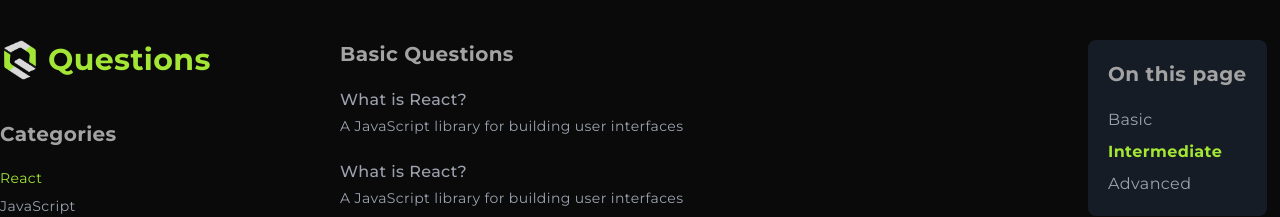
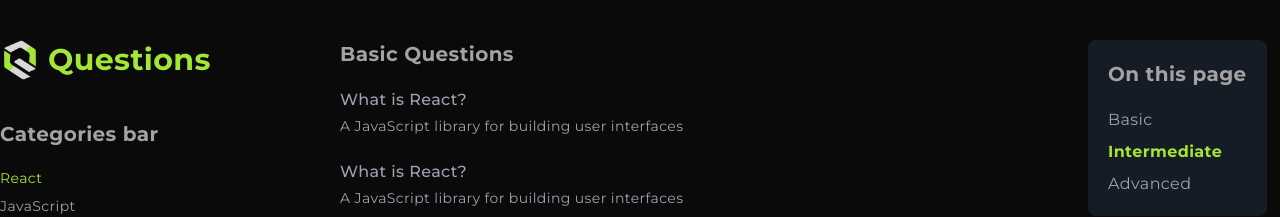
Before and after one commit to miraz66/web-development-interview-questions, a React (Vite) app: page / in a window 1280 px wide. Shown: the top 217 px of the page. Built offline with nearby package versions, Linux system fonts and the light colour scheme.

Commit message:
deploy config

```diff
--- a/src/Components/SideBar.jsx
+++ b/src/Components/SideBar.jsx
@@ -48,7 +48,7 @@
       </div>
 
       <div className="mt-10">
-        <h1 className="text-neutral-400 text-xl font-bold">Categories</h1>
+        <h1 className="text-neutral-400 text-xl font-bold">Categories bar</h1>
 
         <ul className="text-white mt-5 space-y-2">
           {data.map((item, index) => (
```
